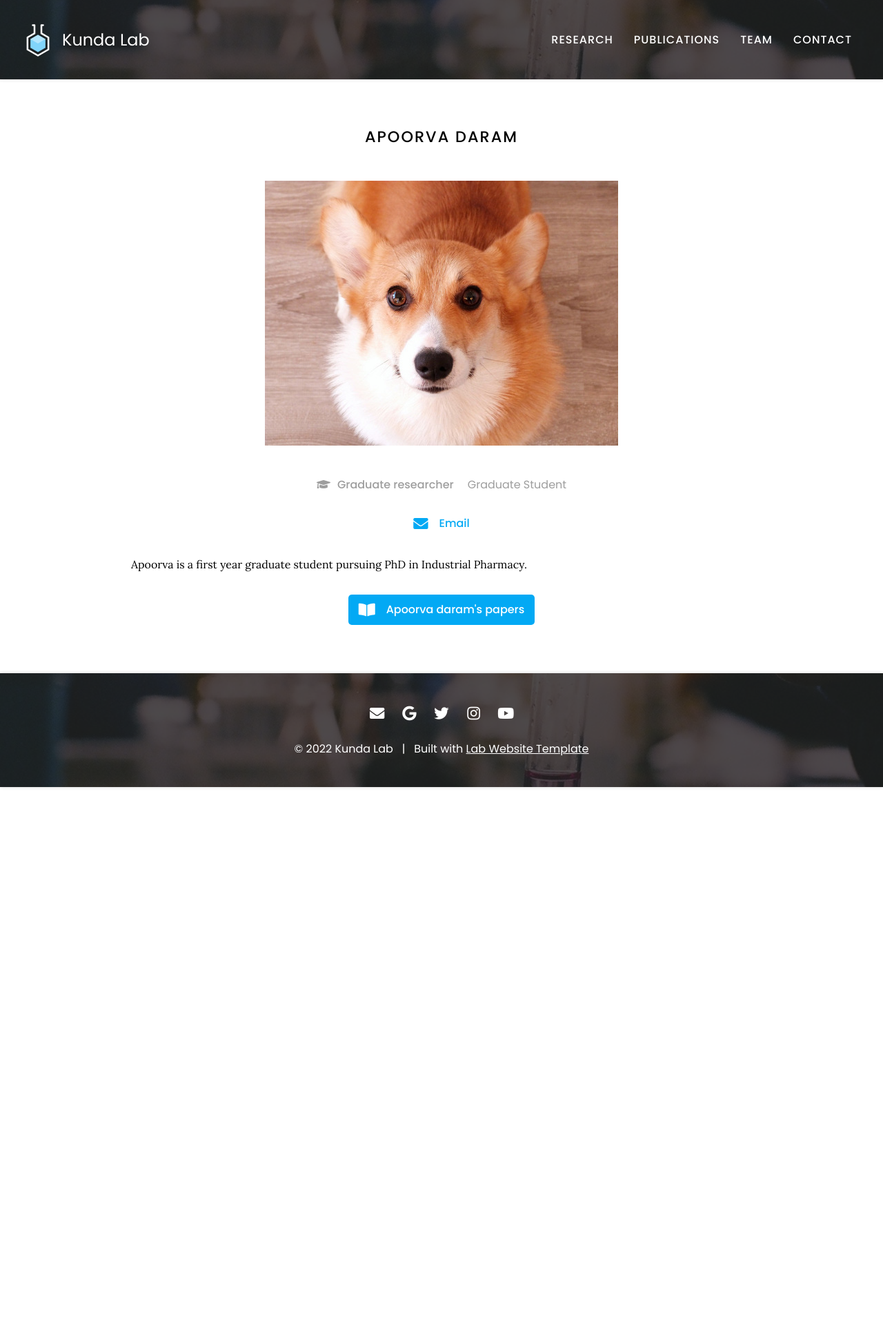
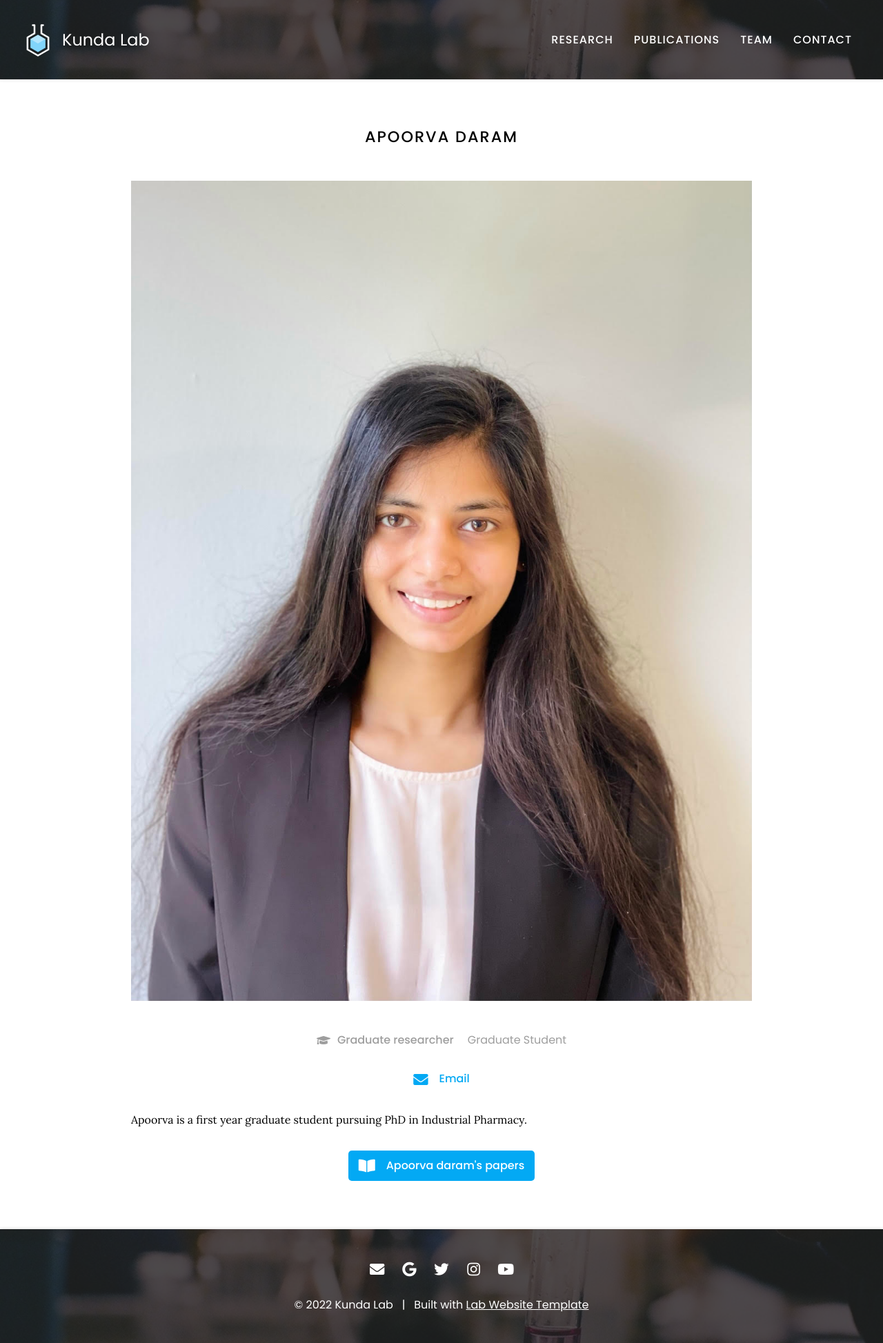
Before and after one commit to ardaram/kunda-lab, a Jekyll site: the page built from _members/Apoorva Daram.md, in a window 1280 px wide. Shown: the whole page at 69% size. Built offline with Jekyll 4.4.1, drawn with Linux system fonts in a browser that asks for light colours; nearby versions of some CDN libraries; before the commit the page ends 1141 px from its top, so only the background shows below that.

Commit message:
Update Apoorva Daram.md

```diff
--- a/_members/Apoorva Daram.md
+++ b/_members/Apoorva Daram.md
@@ -1,6 +1,6 @@
 ---
 name: Apoorva Daram
-image: images/member.jpg
+image: images/Apoorva.jpeg
 description: Graduate Student
 role: gr
 
```
